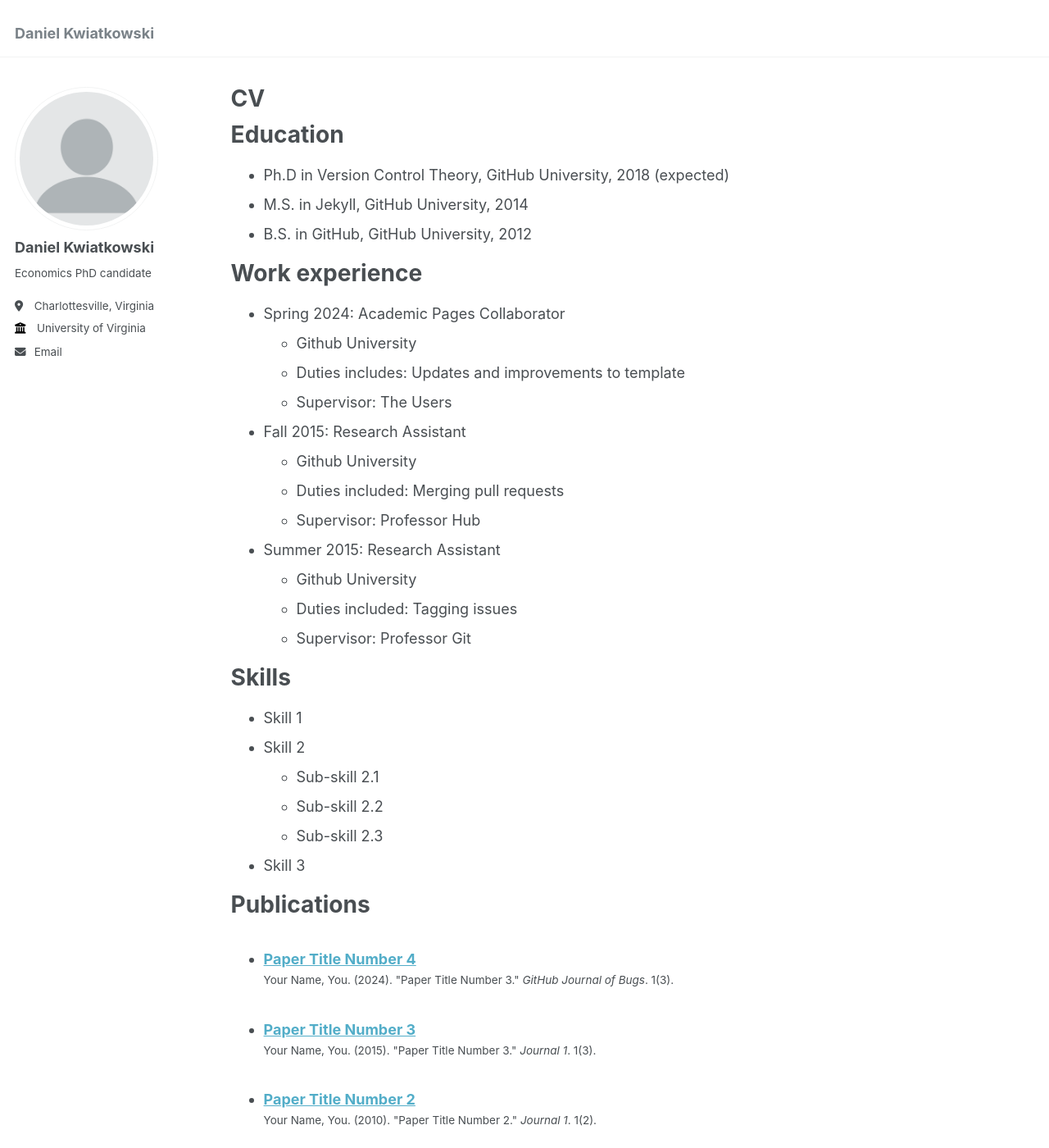
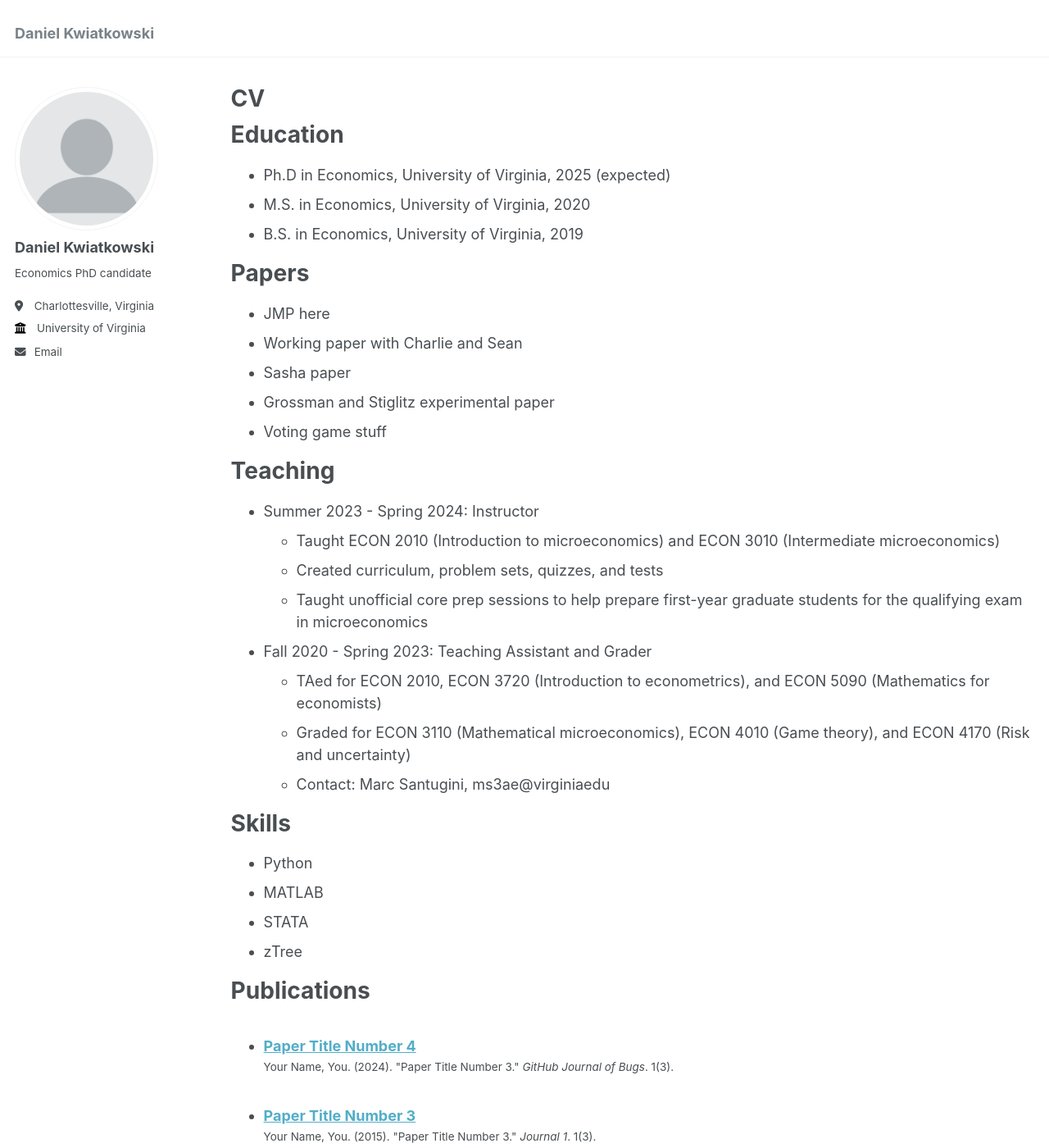
Before and after one commit to dvkwiat/dvkwiat.github.io, a Jekyll site: the page built from _pages/cv.md, in a window 1280 px wide and 1400 px high. Shown: the whole window at 82% size. Built offline with Jekyll 4.4.1, drawn with Linux system fonts in a browser that asks for light colours.

Commit message:
Update cv.md

```diff
--- a/_pages/cv.md
+++ b/_pages/cv.md
@@ -11,35 +11,36 @@ redirect_from:
 
 Education
 ======
-* Ph.D in Version Control Theory, GitHub University, 2018 (expected)
-* M.S. in Jekyll, GitHub University, 2014
-* B.S. in GitHub, GitHub University, 2012
+* Ph.D in Economics, University of Virginia, 2025 (expected)
+* M.S. in Economics, University of Virginia, 2020
+* B.S. in Economics, University of Virginia, 2019
 
-Work experience
+Papers
 ======
-* Spring 2024: Academic Pages Collaborator
-  * Github University
-  * Duties includes: Updates and improvements to template
-  * Supervisor: The Users
+* JMP here
+* Working paper with Charlie and Sean
+* Sasha paper
+* Grossman and Stiglitz experimental paper
+* Voting game stuff
 
-* Fall 2015: Research Assistant
-  * Github University
-  * Duties included: Merging pull requests
-  * Supervisor: Professor Hub
+Teaching
+======
+* Summer 2023 - Spring 2024: Instructor
+  * Taught ECON 2010 (Introduction to microeconomics) and ECON 3010 (Intermediate microeconomics)
+  * Created curriculum, problem sets, quizzes, and tests
+  * Taught unofficial core prep sessions to help prepare first-year graduate students for the qualifying exam in microeconomics
 
-* Summer 2015: Research Assistant
-  * Github University
-  * Duties included: Tagging issues
-  * Supervisor: Professor Git
+* Fall 2020 - Spring 2023: Teaching Assistant and Grader
+  * TAed for ECON 2010, ECON 3720 (Introduction to econometrics), and ECON 5090 (Mathematics for economists)
+  * Graded for ECON 3110 (Mathematical microeconomics), ECON 4010 (Game theory), and ECON 4170 (Risk and uncertainty)
+  * Contact: Marc Santugini, ms3ae@virginiaedu
 
 Skills
 ======
-* Skill 1
-* Skill 2
-  * Sub-skill 2.1
-  * Sub-skill 2.2
-  * Sub-skill 2.3
-* Skill 3
+* Python
+* MATLAB
+* STATA
+* zTree
 
 Publications
 ======
```
